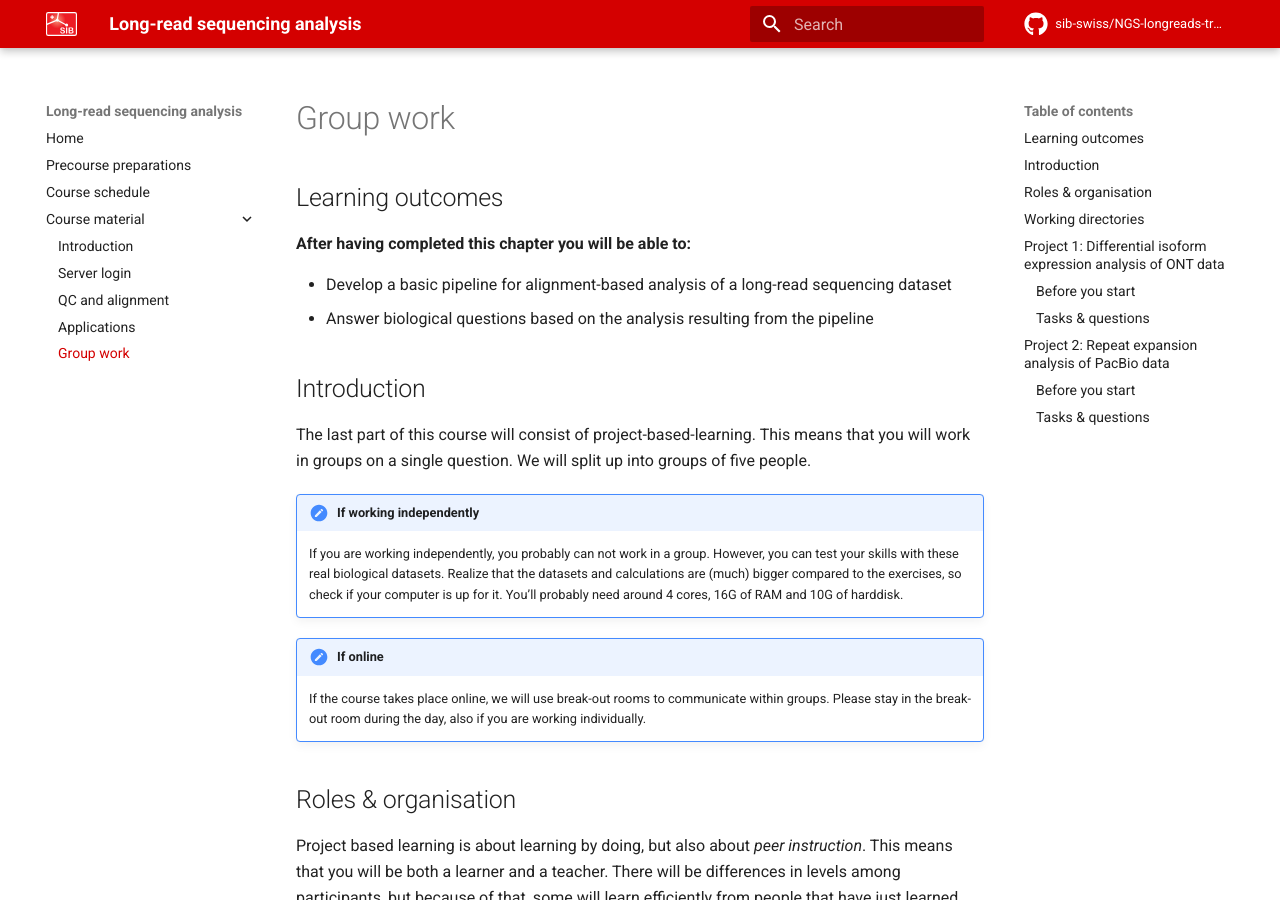
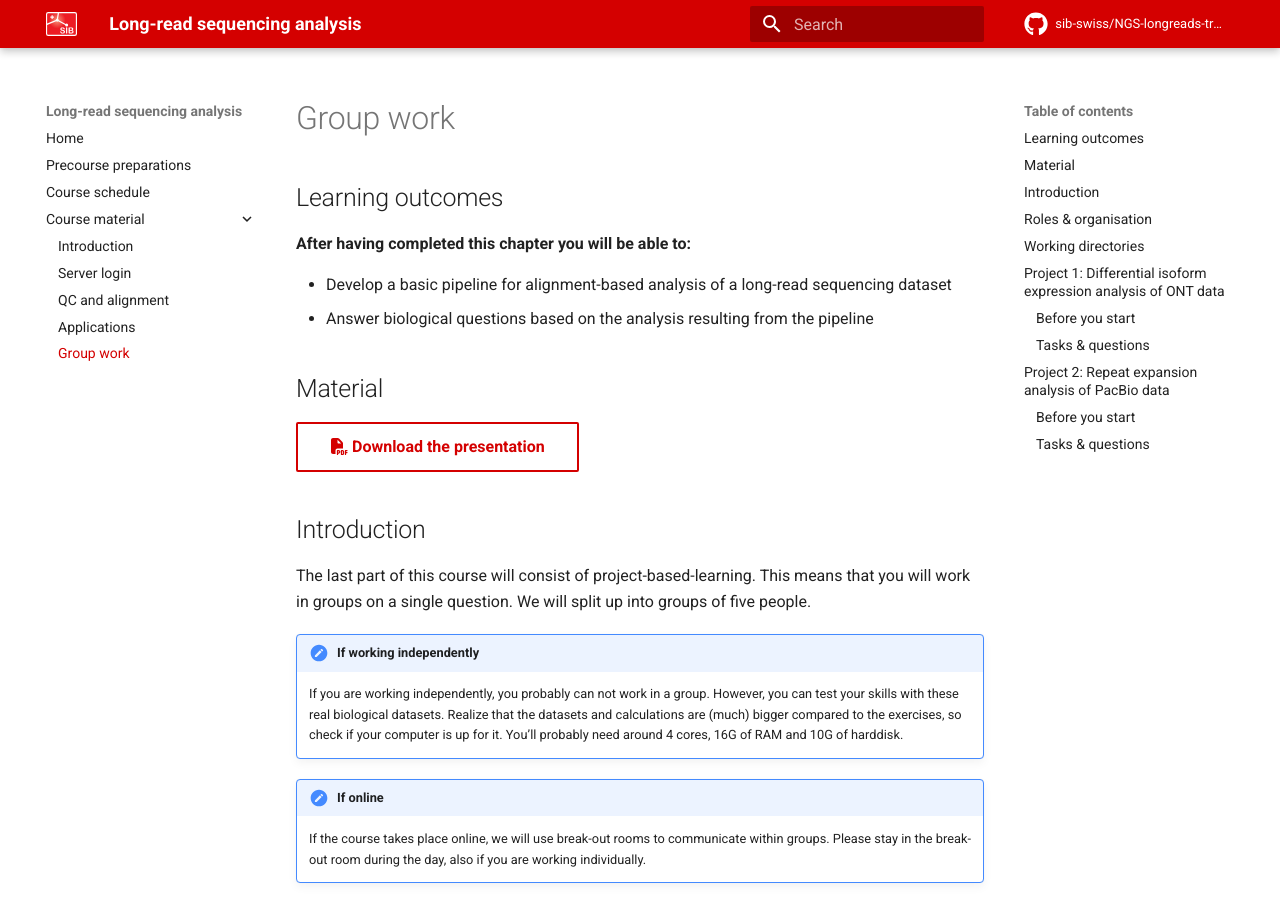
Before and after one commit to sib-swiss/NGS-longreads-training, an MkDocs documentation site: the page built from docs/course_material/group_work.md, in a window 1280 px wide and 900 px high. Built offline with MkDocs 1.6.1 and Material for MkDocs 9.7.7, drawn with Linux system fonts in a browser that asks for light colours; comment, search, counter and statistics services are not loaded.

Commit message:
moved applications presentation to group work

```diff
--- a/docs/course_material/group_work.md
+++ b/docs/course_material/group_work.md
@@ -4,6 +4,10 @@
 
 * Develop a basic pipeline for alignment-based analysis of a long-read sequencing dataset
 * Answer biological questions based on the analysis resulting from the pipeline
+
+## Material
+
+[:fontawesome-solid-file-pdf: Download the presentation](../assets/pdf/group_work.pdf){: .md-button }
 
 ## Introduction
 
```
Also changed, not shown: 2 other files.
